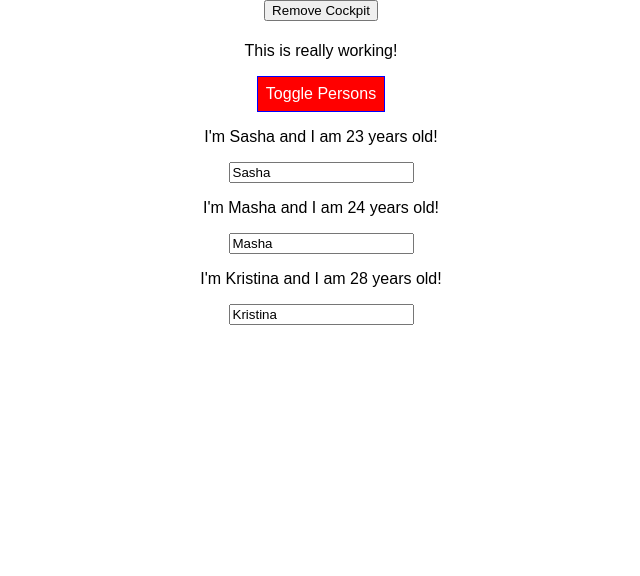
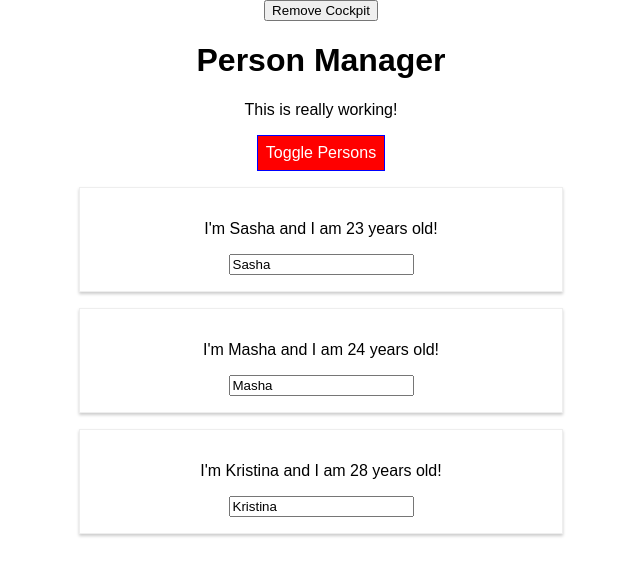
Before and after one commit to shestakova1806/react-complete-guide, a React app: page / in a window 1280 px wide. Both pictures are taken after a click on the button "Toggle Persons". Shown: the top 576 px of the page, without its empty margins (319-959 px from the left). Built offline with nearby package versions, Linux system fonts and the light colour scheme.

Commit message:
fix: added passing props in hoc

```diff
--- a/src/components/Persons/Person/Person.js
+++ b/src/components/Persons/Person/Person.js
@@ -1,8 +1,9 @@
 import React, { Component } from "react";
 import { Aux } from "../../../hoc/Aux";
+import { withClass } from "../../../hoc/withClass";
 import classes from "./Person.css";
 
-export class Person extends Component {
+class person extends Component {
   render() {
     console.log("[Person.js] rendering...");
 
@@ -21,3 +22,5 @@ export class Person extends Component {
     );
   }
 }
+
+export const Person = withClass(person, classes.Person);
--- a/src/hoc/WithClass.js
+++ b/src/hoc/WithClass.js
@@ -3,7 +3,7 @@ import React from "react";
 export const withClass = (WrappedComponent, className) => {
   return (props) => (
     <div className={className}>
-      <WrappedComponent />
+      <WrappedComponent {...props} />
     </div>
   );
 };
```
